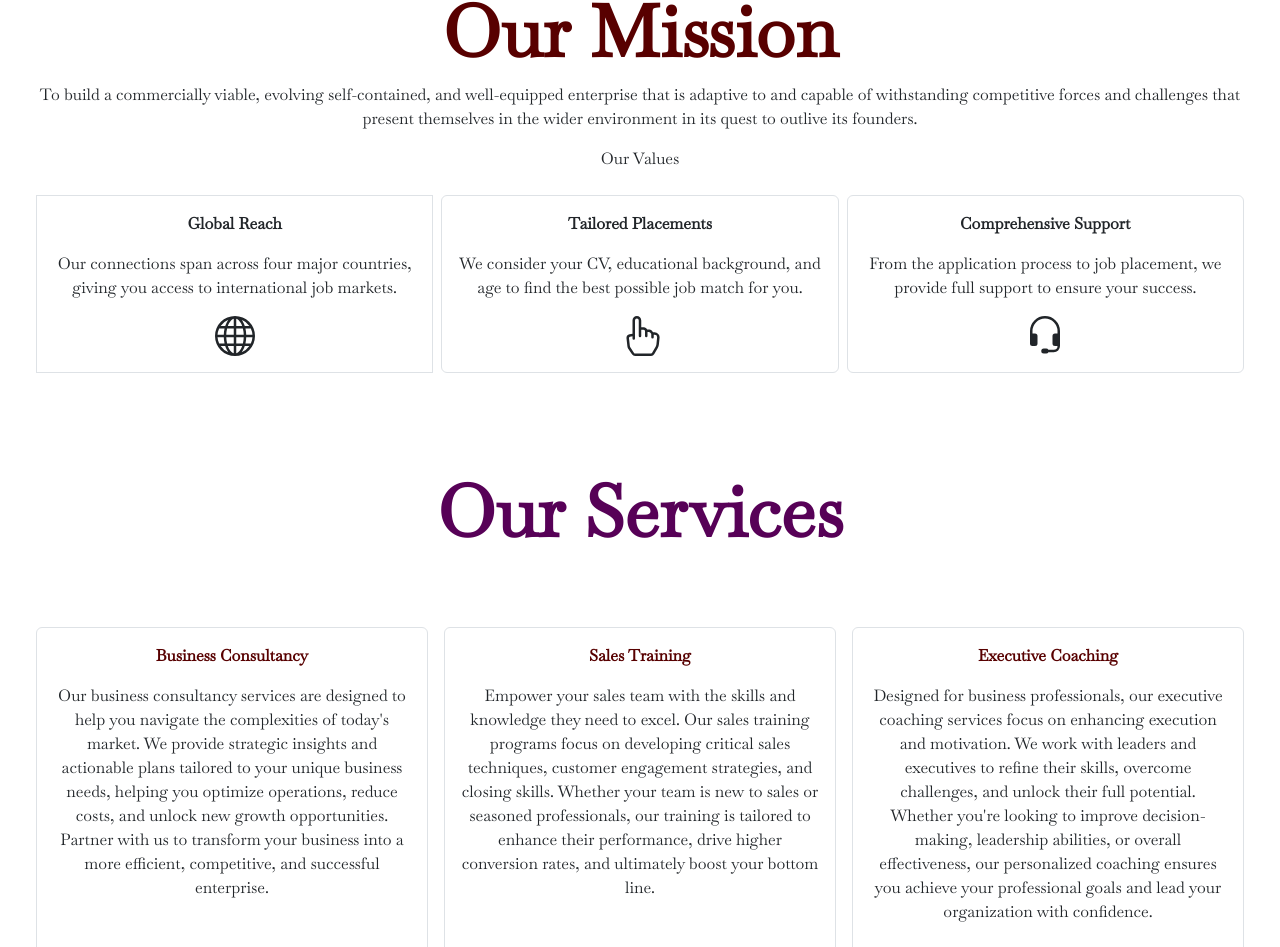
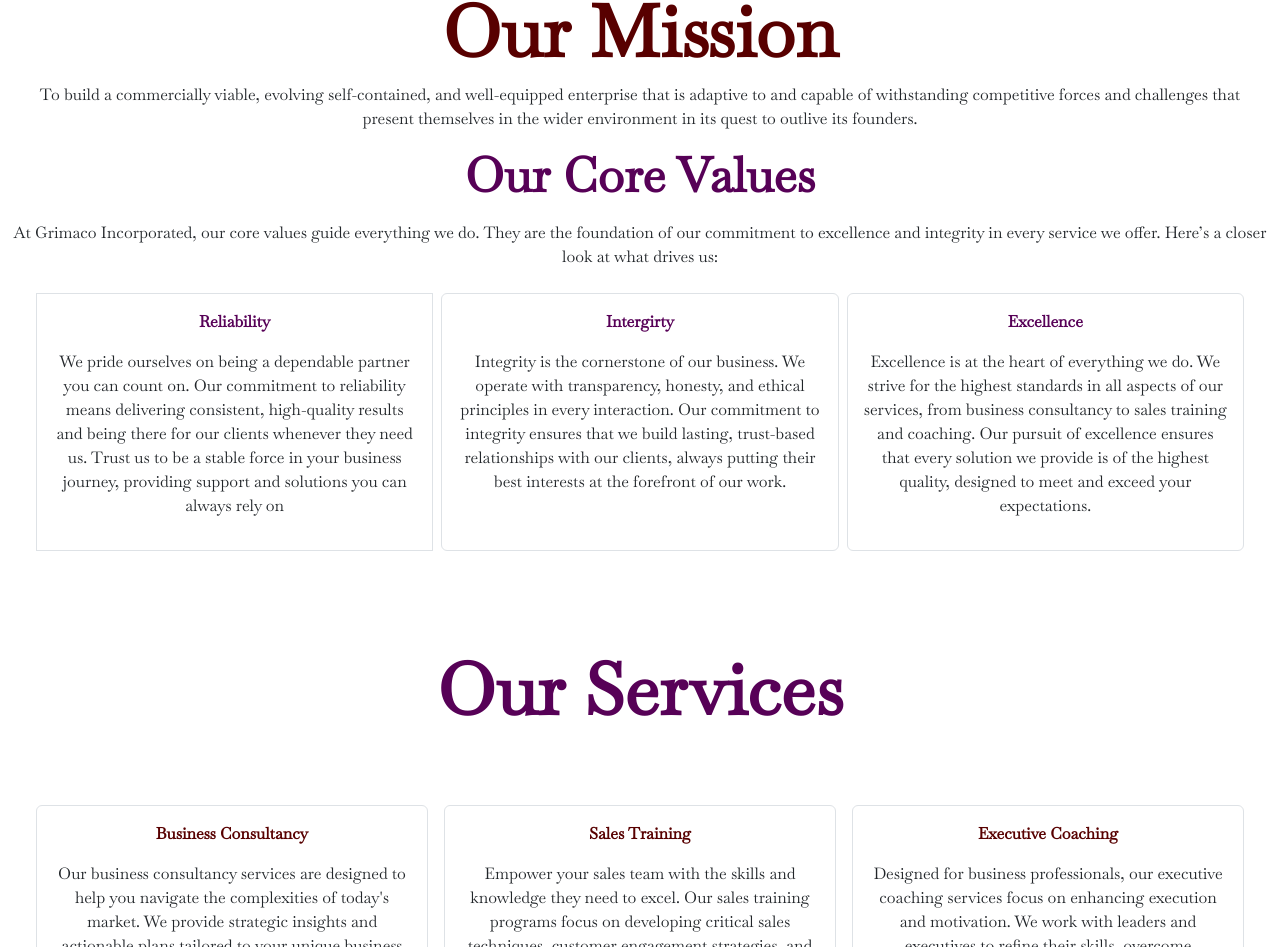
Before and after one commit to Aurora-Systems/grimaco, a React (Vite) app: page / in a window 1280 px wide. Shown: the part 1903-2850 px from the top of the page. Built offline with nearby package versions, Linux system fonts and the light colour scheme.

Commit message:
complete

```diff
--- a/src/site.tsx
+++ b/src/site.tsx
@@ -52,28 +52,24 @@
                     <p>To build a commercially viable, evolving self-contained, and well-equipped enterprise that is adaptive to and capable of withstanding competitive forces and challenges that present themselves in the wider environment in its quest to outlive its founders.</p>
                 </div>
 
-                <div>Our Values</div>
+                <div className=""><p><span className="display-5 fw-bold primary_text ">Our Core Values</span></p>
+                    <p>At Grimaco Incorporated, our core values guide everything we do. They are the foundation of our commitment to excellence and integrity in every service we offer. Here’s a closer look at what drives us:</p>
+                </div>
                 <div className="row gap-2 m-4">
                     <div className="col-sm text-center p-3 border">
-                        <p className="fw-bold">Global Reach</p>
-                        <p>Our connections span across four major countries, giving you access to international job markets.</p>
-                        <svg xmlns="http://www.w3.org/2000/svg" width="40" height="40" fill="currentColor" className="bi bi-globe" viewBox="0 0 16 16">
-                            <path d="M0 8a8 8 0 1 1 16 0A8 8 0 0 1 0 8m7.5-6.923c-.67.204-1.335.82-1.887 1.855A8 8 0 0 0 5.145 4H7.5zM4.09 4a9.3 9.3 0 0 1 .64-1.539 7 7 0 0 1 .597-.933A7.03 7.03 0 0 0 2.255 4zm-.582 3.5c.03-.877.138-1.718.312-2.5H1.674a7 7 0 0 0-.656 2.5zM4.847 5a12.5 12.5 0 0 0-.338 2.5H7.5V5zM8.5 5v2.5h2.99a12.5 12.5 0 0 0-.337-2.5zM4.51 8.5a12.5 12.5 0 0 0 .337 2.5H7.5V8.5zm3.99 0V11h2.653c.187-.765.306-1.608.338-2.5zM5.145 12q.208.58.468 1.068c.552 1.035 1.218 1.65 1.887 1.855V12zm.182 2.472a7 7 0 0 1-.597-.933A9.3 9.3 0 0 1 4.09 12H2.255a7 7 0 0 0 3.072 2.472M3.82 11a13.7 13.7 0 0 1-.312-2.5h-2.49c.062.89.291 1.733.656 2.5zm6.853 3.472A7 7 0 0 0 13.745 12H11.91a9.3 9.3 0 0 1-.64 1.539 7 7 0 0 1-.597.933M8.5 12v2.923c.67-.204 1.335-.82 1.887-1.855q.26-.487.468-1.068zm3.68-1h2.146c.365-.767.594-1.61.656-2.5h-2.49a13.7 13.7 0 0 1-.312 2.5m2.802-3.5a7 7 0 0 0-.656-2.5H12.18c.174.782.282 1.623.312 2.5zM11.27 2.461c.247.464.462.98.64 1.539h1.835a7 7 0 0 0-3.072-2.472c.218.284.418.598.597.933M10.855 4a8 8 0 0 0-.468-1.068C9.835 1.897 9.17 1.282 8.5 1.077V4z" />
-                        </svg>
+                        <p className="fw-bold primary_text">Reliability</p>
+                        <p>We pride ourselves on being a dependable partner you can count on. Our commitment to reliability means delivering consistent, high-quality results and being there for our clients whenever they need us. Trust us to be a stable force in your business journey, providing support and solutions you can always rely on</p>
+
                     </div>
                     <div className="col-sm text-center rounded p-3 border">
-                        <p className="fw-bold">Tailored Placements</p>
-                        <p>We consider your CV, educational background, and age to find the best possible job match for you.</p>
-                        <svg xmlns="http://www.w3.org/2000/svg" width="40" height="40" fill="currentColor" className="bi bi-hand-index" viewBox="0 0 16 16">
-                            <path d="M6.75 1a.75.75 0 0 1 .75.75V8a.5.5 0 0 0 1 0V5.467l.086-.004c.317-.012.637-.008.816.027.134.027.294.096.448.182.077.042.15.147.15.314V8a.5.5 0 1 0 1 0V6.435l.106-.01c.316-.024.584-.01.708.04.118.046.3.207.486.43.081.096.15.19.2.259V8.5a.5.5 0 0 0 1 0v-1h.342a1 1 0 0 1 .995 1.1l-.271 2.715a2.5 2.5 0 0 1-.317.991l-1.395 2.442a.5.5 0 0 1-.434.252H6.035a.5.5 0 0 1-.416-.223l-1.433-2.15a1.5 1.5 0 0 1-.243-.666l-.345-3.105a.5.5 0 0 1 .399-.546L5 8.11V9a.5.5 0 0 0 1 0V1.75A.75.75 0 0 1 6.75 1M8.5 4.466V1.75a1.75 1.75 0 1 0-3.5 0v5.34l-1.2.24a1.5 1.5 0 0 0-1.196 1.636l.345 3.106a2.5 2.5 0 0 0 .405 1.11l1.433 2.15A1.5 1.5 0 0 0 6.035 16h6.385a1.5 1.5 0 0 0 1.302-.756l1.395-2.441a3.5 3.5 0 0 0 .444-1.389l.271-2.715a2 2 0 0 0-1.99-2.199h-.581a5 5 0 0 0-.195-.248c-.191-.229-.51-.568-.88-.716-.364-.146-.846-.132-1.158-.108l-.132.012a1.26 1.26 0 0 0-.56-.642 2.6 2.6 0 0 0-.738-.288c-.31-.062-.739-.058-1.05-.046zm2.094 2.025" />
-                        </svg>
+                        <p className="fw-bold primary_text">Intergirty</p>
+                        <p>Integrity is the cornerstone of our business. We operate with transparency, honesty, and ethical principles in every interaction. Our commitment to integrity ensures that we build lasting, trust-based relationships with our clients, always putting their best interests at the forefront of our work.</p>
+
                     </div>
                     <div className="col-sm text-center rounded p-3 border">
-                        <p className="fw-bold">Comprehensive Support</p>
-                        <p>From the application process to job placement, we provide full support to ensure your success.</p>
-                        <svg xmlns="http://www.w3.org/2000/svg" width="40" height="40" fill="currentColor" className="bi bi-headset" viewBox="0 0 16 16">
-                            <path d="M8 1a5 5 0 0 0-5 5v1h1a1 1 0 0 1 1 1v3a1 1 0 0 1-1 1H3a1 1 0 0 1-1-1V6a6 6 0 1 1 12 0v6a2.5 2.5 0 0 1-2.5 2.5H9.366a1 1 0 0 1-.866.5h-1a1 1 0 1 1 0-2h1a1 1 0 0 1 .866.5H11.5A1.5 1.5 0 0 0 13 12h-1a1 1 0 0 1-1-1V8a1 1 0 0 1 1-1h1V6a5 5 0 0 0-5-5" />
-                        </svg>
+                        <p className="fw-bold primary_text">Excellence</p>
+                        <p>Excellence is at the heart of everything we do. We strive for the highest standards in all aspects of our services, from business consultancy to sales training and coaching. Our pursuit of excellence ensures that every solution we provide is of the highest quality, designed to meet and exceed your expectations.</p>
+
                     </div>
                 </div>
             </div>
```
